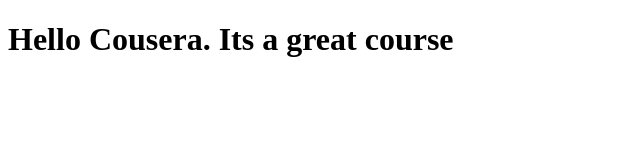
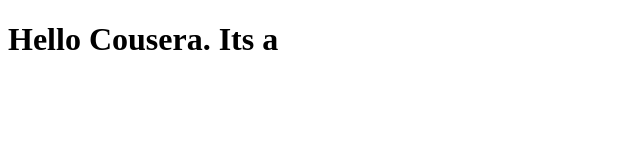
Before and after one commit to johnrono/coursera-test, a plain HTML site: page site/index.html in a window 1280 px wide. Shown: the whole page, without its empty margins (0-640 px from the left). Drawn offline with Linux system fonts and the light colour scheme.

Commit message:
latest addition

```diff
--- a/site/index.html
+++ b/site/index.html
@@ -6,6 +6,6 @@
   <title>Hello Cousera</title>
 </head>
 <body>
-  <h1>Hello Cousera. Its a great course</h1>
+  <h1>Hello Cousera. Its a </h1>
 </body>
 </html>
```
Also changed, not shown: site/style.css (added).
